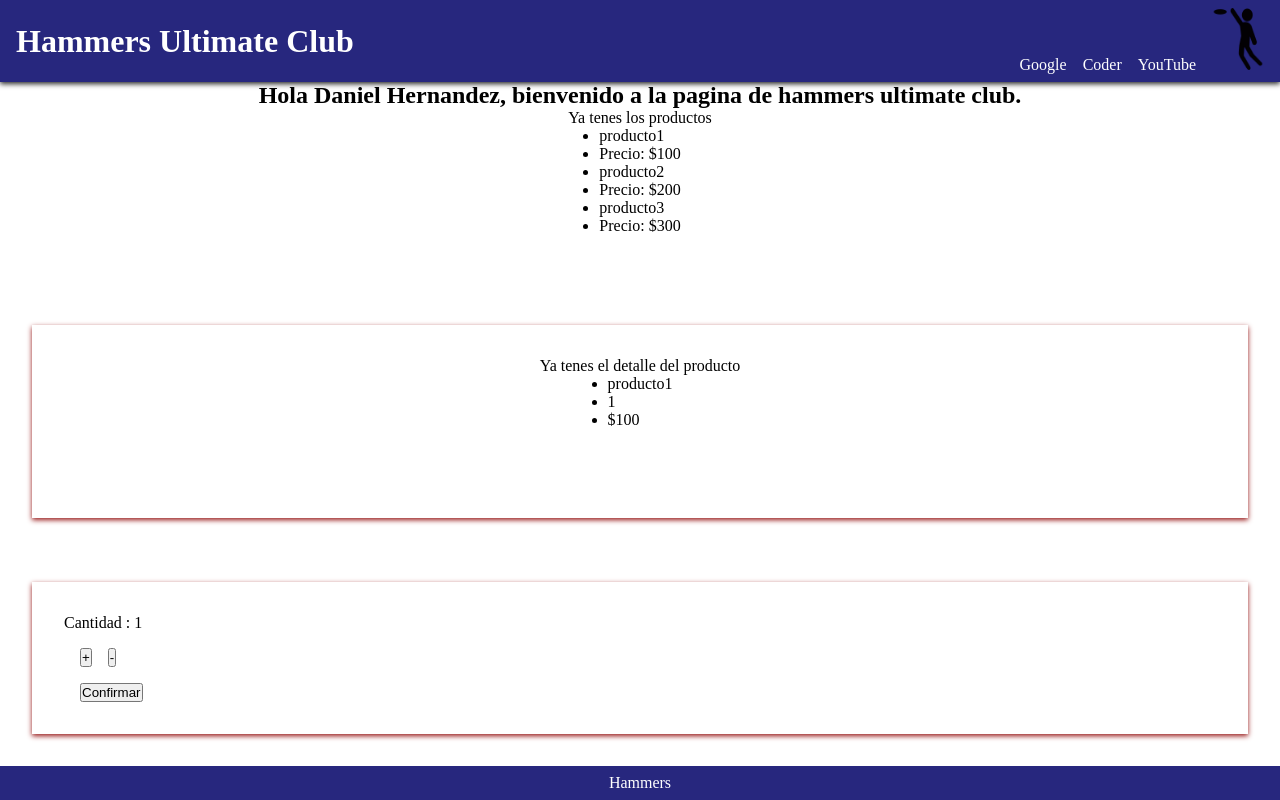
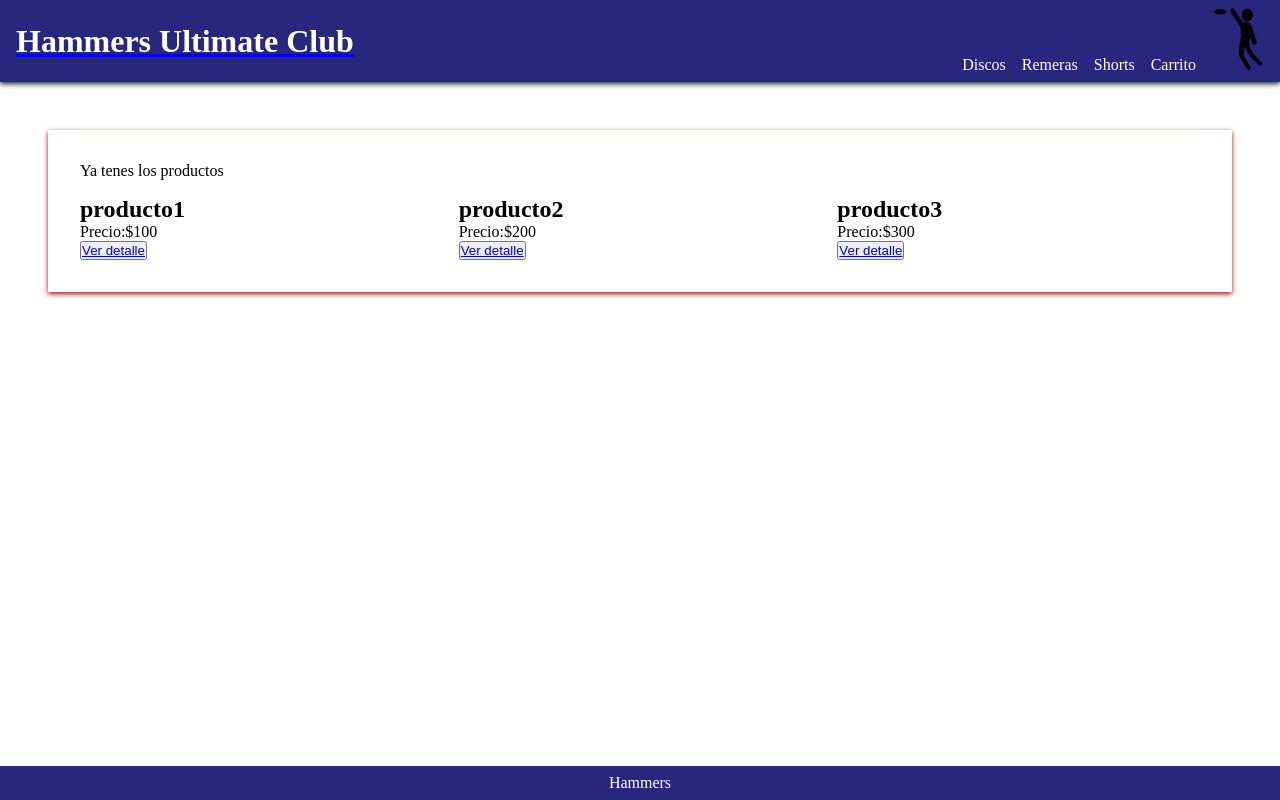
Before and after one commit to Daniheto/Proyecto-React, a React (Create React App) app: page / in a window 1280 px wide. Built offline with nearby package versions, Linux system fonts and the light colour scheme.

Commit message:
primeraEntrega

```diff
--- a/package.json
+++ b/package.json
@@ -11,6 +11,7 @@
     "react-dom": "^17.0.2",
     "react-router-dom": "^6.2.2",
     "react-scripts": "5.0.0",
+    "react-toastify": "^8.2.0",
     "web-vitals": "^2.1.4"
   },
   "scripts": {
--- a/src/App.js
+++ b/src/App.js
@@ -1,20 +1,18 @@
 import Header from "./Components/Header";
 import Footer from "./Components/Footer";
-import ItemListContainer from "./Components/ItemListContainer";
-import ItemCount from "./Components/ItemCount";
-import ItemDetailContainer from "./Components/ItemDetailContainer";
+import Main from "./Components/Main";
+import { ToastContainer } from "react-toastify";
+import "react-toastify/dist/ReactToastify.css";
+import { BrowserRouter } from "react-router-dom";
 
 function App() {
-  const miOnAdd = () => {};
-
   return (
-    <>
+    <BrowserRouter>
       <Header />
-      <ItemListContainer nombre="Daniel" apellido="Hernandez" />
-      <ItemDetailContainer />
-      <ItemCount initial={1} onAdd={miOnAdd} stock={5} />
+      <Main nombre="Daniel" apellido="Hernandez" />
       <Footer />
-    </>
+      <ToastContainer />
+    </BrowserRouter>
   );
 }
 
--- /dev/null
+++ b/src/Components/Carrito.js
@@ -0,0 +1,5 @@
+const Carrito = () => {
+  return <div>Carrito</div>;
+};
+
+export default Carrito;
--- a/src/Components/Header.js
+++ b/src/Components/Header.js
@@ -1,9 +1,12 @@
+import { Link } from "react-router-dom";
 import NavBar from "./NavBar";
 
 const Header = () => {
   return (
     <header id="main-header">
-      <h1>Hammers Ultimate Club</h1>
+      <Link to="/">
+        <h1>Hammers Ultimate Club</h1>
+      </Link>
       <NavBar />
     </header>
   );
--- a/src/Components/Item.js
+++ b/src/Components/Item.js
@@ -1,8 +1,15 @@
+import { Link } from "react-router-dom";
+
 const Item = ({ producto }) => {
   return (
     <>
-      <li>{producto.nombre}</li>
-      <li>Precio: ${producto.precio}</li>
+      <article>
+        <h2>{producto.nombre}</h2>
+        <p> Precio:${producto.precio}</p>
+        <button>
+          <Link to={`/elemento/${producto.id}`}>Ver detalle</Link>
+        </button>
+      </article>
     </>
   );
 };
--- a/src/Components/ItemDetail.js
+++ b/src/Components/ItemDetail.js
@@ -1,15 +1,11 @@
 const ItemDetail = ({ productos }) => {
   return (
     <ul>
-      {productos.map((producto, indice) => {
-        return (
-          <>
-            <li>{producto.nombre}</li>
-            <li>{producto.indice}</li>
-            <li>${producto.precio}</li>
-          </>
-        );
-      })}
+      <>
+        <li>{productos.nombre}</li>
+        <li>{productos.indice}</li>
+        <li>${productos.precio}</li>
+      </>
     </ul>
   );
 };
--- a/src/Components/ItemDetailContainer.js
+++ b/src/Components/ItemDetailContainer.js
@@ -1,33 +1,37 @@
 import React, { useState, useEffect } from "react";
+import { toast } from "react-toastify";
 import ItemDetail from "./ItemDetail";
 
-let detalleProducto = [{ indice: 1, nombre: "producto1", precio: 100 }];
+let detalleProducto = {
+  indice: 1,
+  nombre: "producto1",
+  precio: 100,
+  categoria: 1,
+};
 
 const ItemDetailContainer = () => {
   const [loading, setLoading] = useState(true);
-  const [error, setError] = useState(true);
   const [productos, setProductos] = useState([]);
 
   useEffect(() => {
     const promesa = new Promise((res, rej) => {
       setTimeout(() => {
         res(detalleProducto);
-      }, 2000);
+      }, 1000);
     });
 
     promesa
       .then((respuestaApi) => {
-        setProductos(detalleProducto);
+        setProductos(respuestaApi);
+      })
+      .catch((errorApi) => {
+        toast.error("Error al cargar el detalle");
       })
 
-      .catch((errorApi) => {
-        console.log(errorApi);
-        setError("Hubo un error");
-      })
       .finally(() => {
         setLoading(false);
       });
-  });
+  }, []);
 
   return (
     <div className="detalle">
--- a/src/Components/ItemList.js
+++ b/src/Components/ItemList.js
@@ -2,11 +2,11 @@ import Item from "./Item";
 
 const ItemList = ({ productos }) => {
   return (
-    <ul>
+    <section className="estilosProductos">
       {productos.map((producto) => {
         return <Item key={producto.id} producto={producto} />;
       })}
-    </ul>
+    </section>
   );
 };
 
--- a/src/Components/ItemListContainer.js
+++ b/src/Components/ItemListContainer.js
@@ -1,47 +1,44 @@
 import { useState, useEffect } from "react";
+import { useParams } from "react-router-dom";
+import { toast } from "react-toastify";
 import ItemList from "./ItemList";
 
 let productosIniciales = [
-  { indice: 1, nombre: "producto1", precio: 100 },
-  { indice: 2, nombre: "producto2", precio: 200 },
-  { indice: 3, nombre: "producto3", precio: 300 },
+  { indice: 1, nombre: "producto1", precio: 100, categoria: 1 },
+  { indice: 2, nombre: "producto2", precio: 200, categoria: 2 },
+  { indice: 3, nombre: "producto3", precio: 300, categoria: 3 },
 ];
 
 const ItemListContainer = (greeting) => {
   const [loading, setLoading] = useState(true);
-  const [error, setError] = useState(true);
   const [productos, setProductos] = useState([]);
+  const { id } = useParams();
 
   useEffect(() => {
     const promesa = new Promise((res, rej) => {
       setTimeout(() => {
         res(productosIniciales);
-      }, 3000);
+      }, 1000);
     });
 
     promesa
       .then((respuestaApi) => {
-        setProductos(productosIniciales);
+        setProductos(respuestaApi);
       })
 
       .catch((errorApi) => {
-        console.log(errorApi);
-        setError("Hubo un error");
+        toast.error("Error al cargar los productos");
       })
       .finally(() => {
         setLoading(false);
       });
-  });
+  }, []);
 
   return (
-    <main className="mainStyle">
-      <h2>
-        Hola {greeting.nombre} {greeting.apellido}, bienvenido a la pagina de
-        hammers ultimate club.
-      </h2>
+    <div className="mainStyle">
       <p>{loading ? "Cargando..." : "Ya tenes los productos"}</p>
       <ItemList productos={productos} />
-    </main>
+    </div>
   );
 };
 
--- /dev/null
+++ b/src/Components/Main.js
@@ -0,0 +1,31 @@
+import ItemListContainer from "./ItemListContainer";
+import ItemDetailContainer from "./ItemDetailContainer";
+import ItemCount from "./ItemCount";
+import { Route, Routes } from "react-router-dom";
+import Carrito from "./Carrito";
+
+const Main = (greeting) => {
+  const miOnAdd = () => {};
+
+  return (
+    <main>
+      {/*
+      <h2 className="tituloMain">
+        Hola {greeting.nombre} {greeting.apellido}, bienvenido a la pagina de
+        hammers ultimate club.
+      </h2>
+      <ItemListContainer />
+      <ItemDetailContainer />
+      <ItemCount initial={1} onAdd={miOnAdd} stock={5} />
+  */}
+      <Routes>
+        <Route path="/" element={<ItemListContainer />} />
+        <Route path="/division/:id" element={<ItemListContainer />} />
+        <Route path="/carrito" element={<Carrito />} />
+        <Route path="/elemento/:id" element={<ItemDetailContainer />} />
+      </Routes>
+    </main>
+  );
+};
+
+export default Main;
--- a/src/Components/NavBar.js
+++ b/src/Components/NavBar.js
@@ -1,11 +1,13 @@
+import { NavLink } from "react-router-dom";
 import CartWidget from "./CartWidget";
 
 const NavBar = () => {
   return (
     <nav>
-      <a href="https://www.google.com/">Google</a>
-      <a href="https://plataforma.coderhouse.com/">Coder</a>
-      <a href="https://www.youtube.com/">YouTube</a>
+      <NavLink to="/division/1">Discos</NavLink>
+      <NavLink to="/division/2">Remeras</NavLink>
+      <NavLink to="/division/3">Shorts</NavLink>
+      <NavLink to="/carrito">Carrito</NavLink>
       <CartWidget />
     </nav>
   );
--- a/src/estilos.scss
+++ b/src/estilos.scss
@@ -48,18 +48,31 @@ body,
   }
 }
 
-.mainStyle {
+main {
+  flex-grow: 1;
+  padding: 1rem;
+
+  /*.tituloMain {
     display: flex;
     flex-grow: 1;
     flex-direction: column;
     align-items: center;
+  }*/
+
+  .mainStyle {
+    margin: 2rem;
+    padding: 2rem;
+    box-shadow: 0 2px 5px rgb(151, 23, 23);
   }
   .card {
+    display: flex;
+    flex-grow: 1;
+    flex-direction: column;
+    align-items: center;
     margin: 2rem;
     border: 5rem;
     padding: 2rem;
     box-shadow: 0 2px 5px rgb(151, 23, 23);
-
     .aumenta {
       margin-top: 1rem;
       margin-left: 1rem;
@@ -86,6 +99,14 @@ body,
     padding: 2rem;
     box-shadow: 0 2px 5px rgb(151, 23, 23);
   }
+}
+
+.estilosProductos {
+  display: grid;
+  grid-template-columns: repeat(auto-fit, minmax(250px, 1fr));
+  grid-gap: 1rem;
+  margin-top: 1rem;
+}
 
 footer {
   background-color: $colorPrimario;
```
Also changed, not shown: 1 other file (tests, documents, lock files or other folders). Lines whose indentation alone changed are shown as unchanged.
